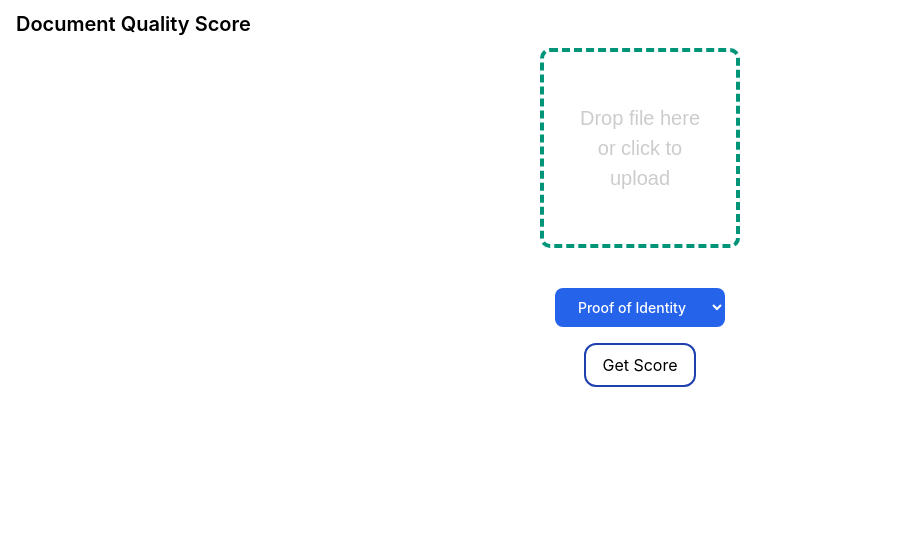
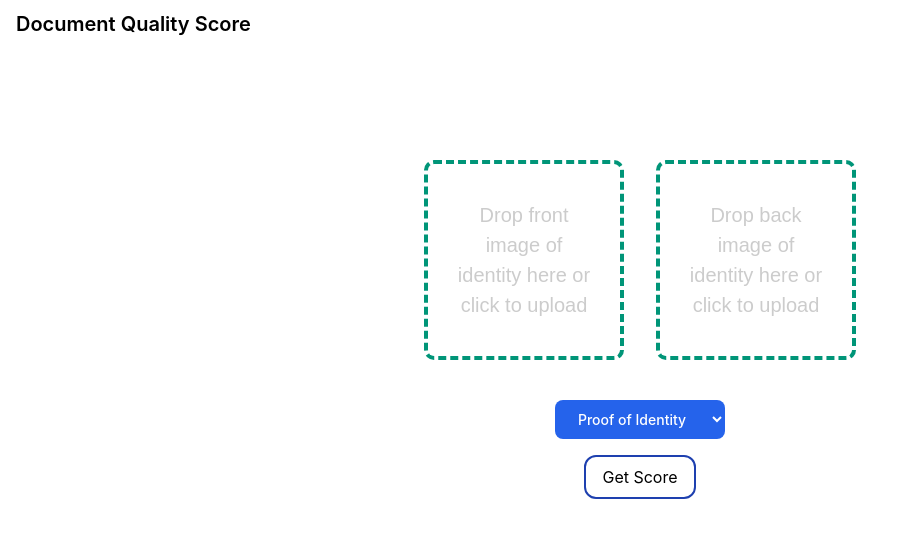
Before and after one commit to deepdarshan21/doc-quality-score, a Next.js app: page / in a window 1280 px wide. Shown: the top 538 px of the page, without its empty margins (0-902 px from the left). Built offline with nearby package versions, Linux system fonts and the light colour scheme.

Commit message:
feat: home page complete
Signed-off-by: Deepdarshan <deepdarshan21@gmail.com>

```diff
--- a/pages/index.js
+++ b/pages/index.js
@@ -45,6 +45,36 @@ export default function Home() {
         });
     });
 
+    function updateThumbnail(dropZoneElement, file) {
+        let thumbnailElement = dropZoneElement.querySelector(".drop-zone__thumb");
+
+        // First time - remove the prompt
+        if (dropZoneElement.querySelector(".drop-zone__prompt")) {
+            dropZoneElement.querySelector(".drop-zone__prompt").remove();
+        }
+
+        // First time - there is no thumbnail element, so lets create it
+        if (!thumbnailElement) {
+            thumbnailElement = document.createElement("div");
+            thumbnailElement.classList.add("drop-zone__thumb");
+            dropZoneElement.appendChild(thumbnailElement);
+        }
+
+        // thumbnailElement.dataset.label = file.name;
+
+        // Show thumbnail for image files
+        if (file.type.startsWith("image/")) {
+            const reader = new FileReader();
+
+            reader.readAsDataURL(file);
+            reader.onload = () => {
+                thumbnailElement.style.backgroundImage = `url('${reader.result}')`;
+            };
+        } else {
+            thumbnailElement.style.backgroundImage = null;
+        }
+    }
+
     return (
         <div>
             <nav className="bg-white border-gray-200 px-2 sm:px-4 py-2.5 rounded">
@@ -57,19 +87,21 @@ export default function Home() {
                 </div>
             </nav>
 
-            <div className="flex flex-col items-center space-y-10">
-                <div
-                    className="drop-zone"
-                    // onClick={handleClick}
-                    // onChange={handleOnChange}
-                    // onDragOver={handleDragOver}
-                    // onDrop={handleDrop}
-                    // onDragLeave={handleLeave}
-                    // onDragEnd={handleEnd}
-                >
-                    <span className="drop-zone__prompt">Drop file here or click to upload</span>
-                    <input type="file" name="myFile" className="drop-zone__input" />
-                </div>
+            <div className="flex flex-col items-center space-y-10 mt-28">
+                <span className="flex space-x-8">
+                    <div className="drop-zone">
+                        <span className="drop-zone__prompt">
+                            Drop front image of identity here or click to upload
+                        </span>
+                        <input type="file" name="myFile" className="drop-zone__input" />
+                    </div>
+                    <div className="drop-zone">
+                        <span className="drop-zone__prompt">
+                            Drop back image of identity here or click to upload
+                        </span>
+                        <input type="file" name="myFile" className="drop-zone__input" />
+                    </div>
+                </span>
 
                 <div className="flex flex-col items-center space-y-4">
                     <span>
@@ -79,9 +111,6 @@ export default function Home() {
                             className="text-white bg-blue-600 hover:bg-blue-800 focus:ring-4 focus:outline-none focus:ring-blue-300 font-medium rounded-lg text-sm pl-4 pr-5 py-2.5 text-center inline-flex items-center"
                             type="button"
                         >
-                            <option disabled className="block py-2 text-center hover:bg-gray-100">
-                                Proof of
-                            </option>
                             <option className="block py-2 text-center hover:bg-gray-100">
                                 Proof of Identity
                             </option>
--- a/styles/globals.css
+++ b/styles/globals.css
@@ -45,7 +45,7 @@ a {
 }
 
 .drop-zone__thumb {
-  width: 100%;
+  width: 200px;
   height: 100%;
   border-radius: 10px;
   overflow: hidden;
@@ -60,7 +60,6 @@ a {
   bottom: 0;
   left: 0;
   width: 100%;
-  padding: 5px 0;
   color: #ffffff;
   background: rgba(0, 0, 0, 0.75);
   font-size: 14px;
```
